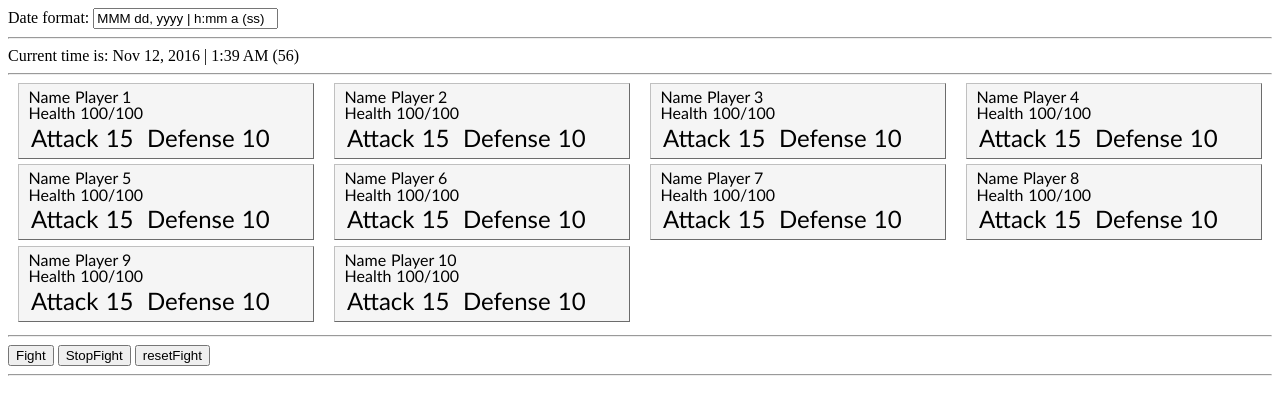
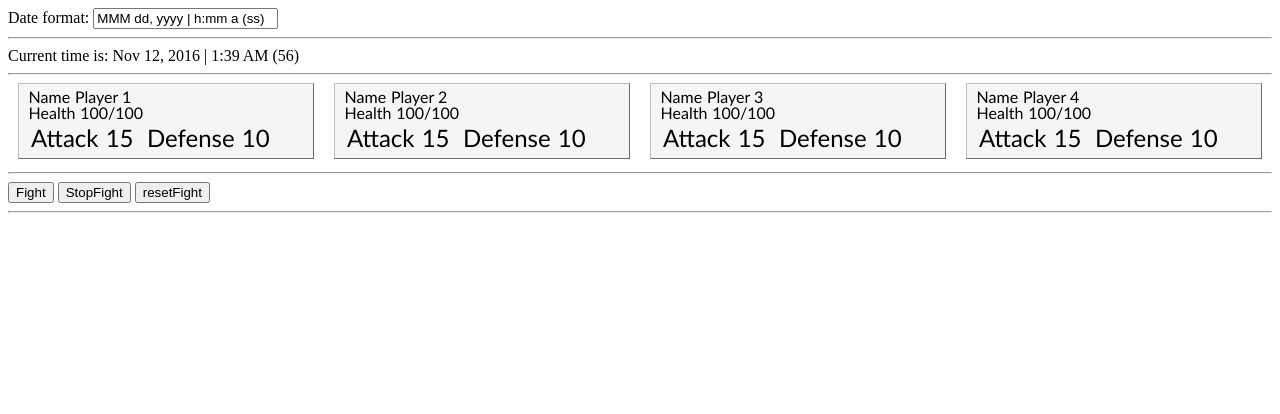
Before and after one commit to rcaswell/arena-fight-demo, a plain HTML site: page fight.html in a window 1280 px wide. Drawn offline with nearby package versions, Linux system fonts and the light colour scheme.

Commit message:
reducing players to 4 count

```diff
--- a/fight.html
+++ b/fight.html
@@ -17,12 +17,6 @@
 			,new Player("Player 2", 100, 15, 10)
 			,new Player("Player 3", 100, 15, 10)
 			,new Player("Player 4", 100, 15, 10)
-			,new Player("Player 5", 100, 15, 10)
-			,new Player("Player 6", 100, 15, 10)
-			,new Player("Player 7", 100, 15, 10)
-			,new Player("Player 8", 100, 15, 10)
-			,new Player("Player 9", 100, 15, 10)
-			,new Player("Player 10", 100, 15, 10)
 		];
 
 		$scope.players = players;
```
